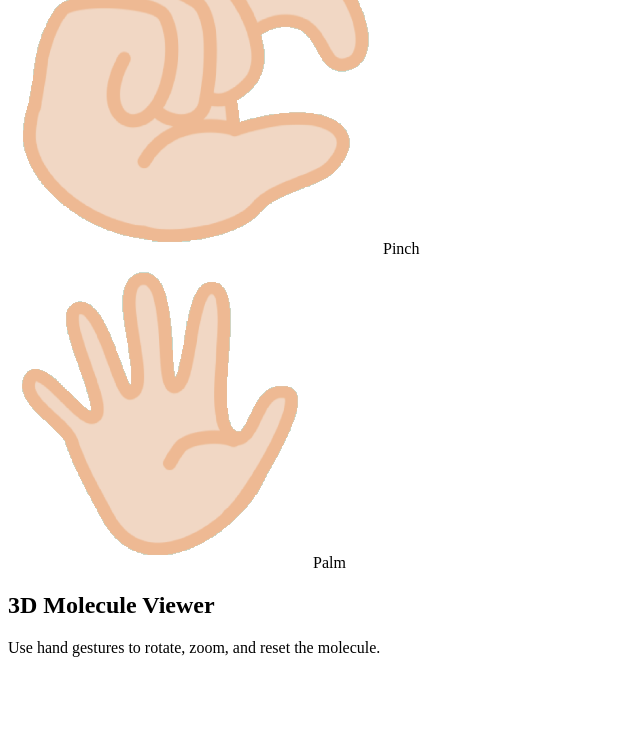
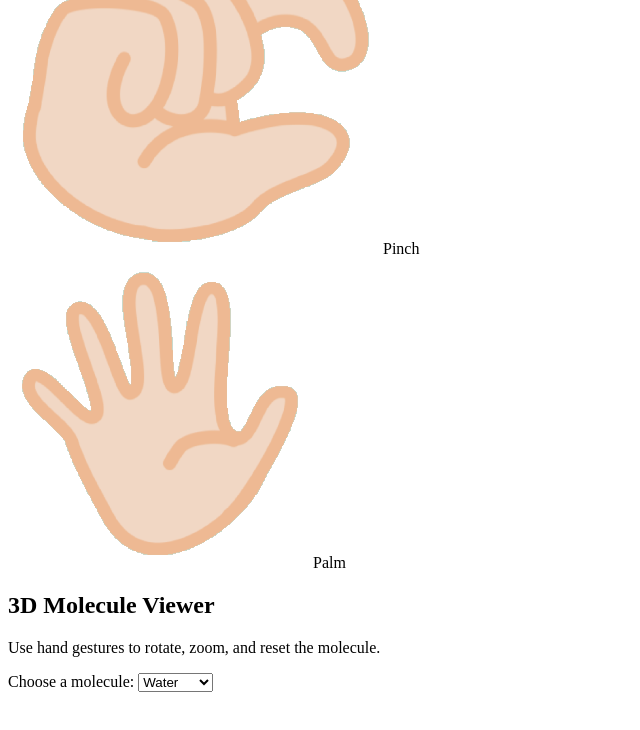
Before and after one commit to MOSO130/HCI-Project, a website with bundled scripts: page index.html in a window 1280 px wide. Shown: the part 1074-1804 px from the top of the page, without its empty margins (0-640 px from the left). Built offline with nearby package versions, Linux system fonts and the light colour scheme.

Commit message:
Add molecule selection dropdown

```diff
--- a/index.html
+++ b/index.html
@@ -42,6 +42,16 @@
     <section class="molecule-section">
   <h2>3D Molecule Viewer</h2>
   <p>Use hand gestures to rotate, zoom, and reset the molecule.</p>
+    <label for="moleculeSelect">Choose a molecule:</label>
+<select id="moleculeSelect">
+  <option value="0">Water</option>
+  <option value="1">Caffeine</option>
+  <option value="2">Aspirin</option>
+  <option value="3">Adenine</option>
+  <option value="4">Ethanol</option>
+  <option value="5">Benzene</option>
+  <option value="6">Glucose</option>
+</select>
   <div id="moleculeViewer" style="width:100%; height:400px;"></div>
 </section>
   </main>
```
